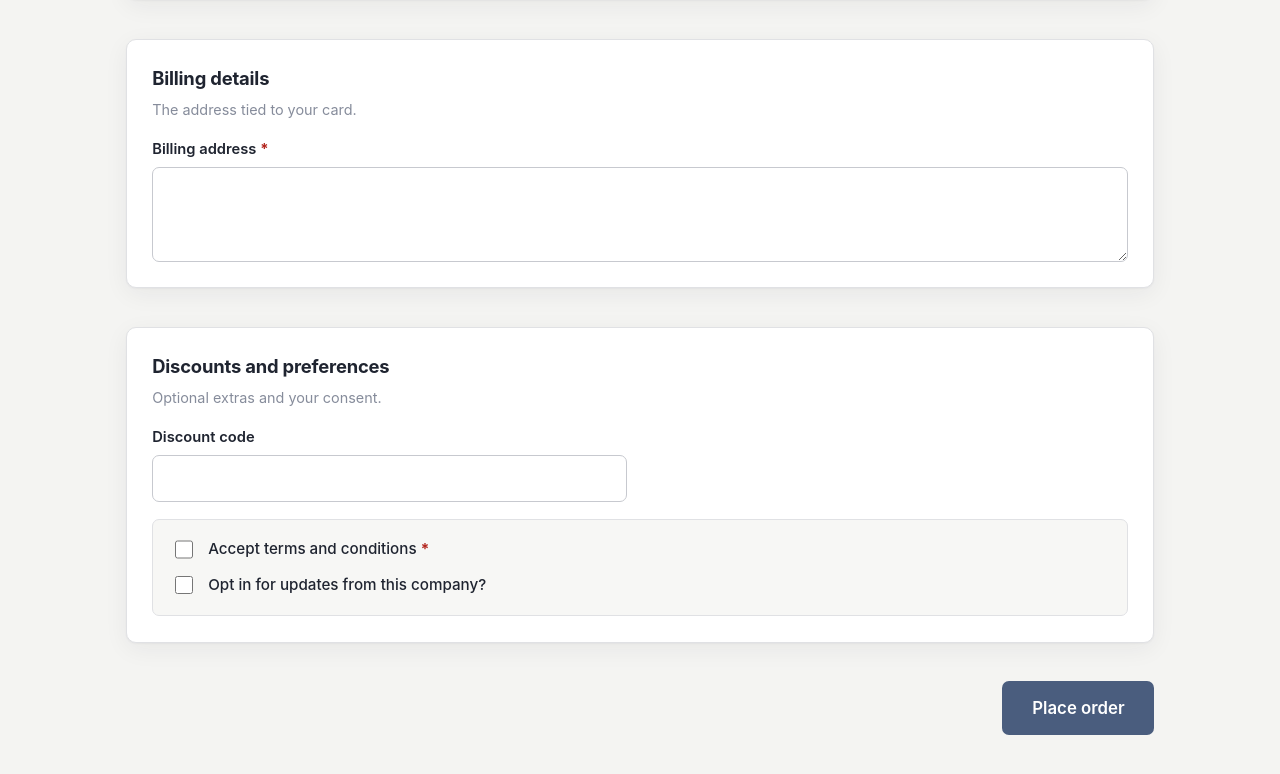
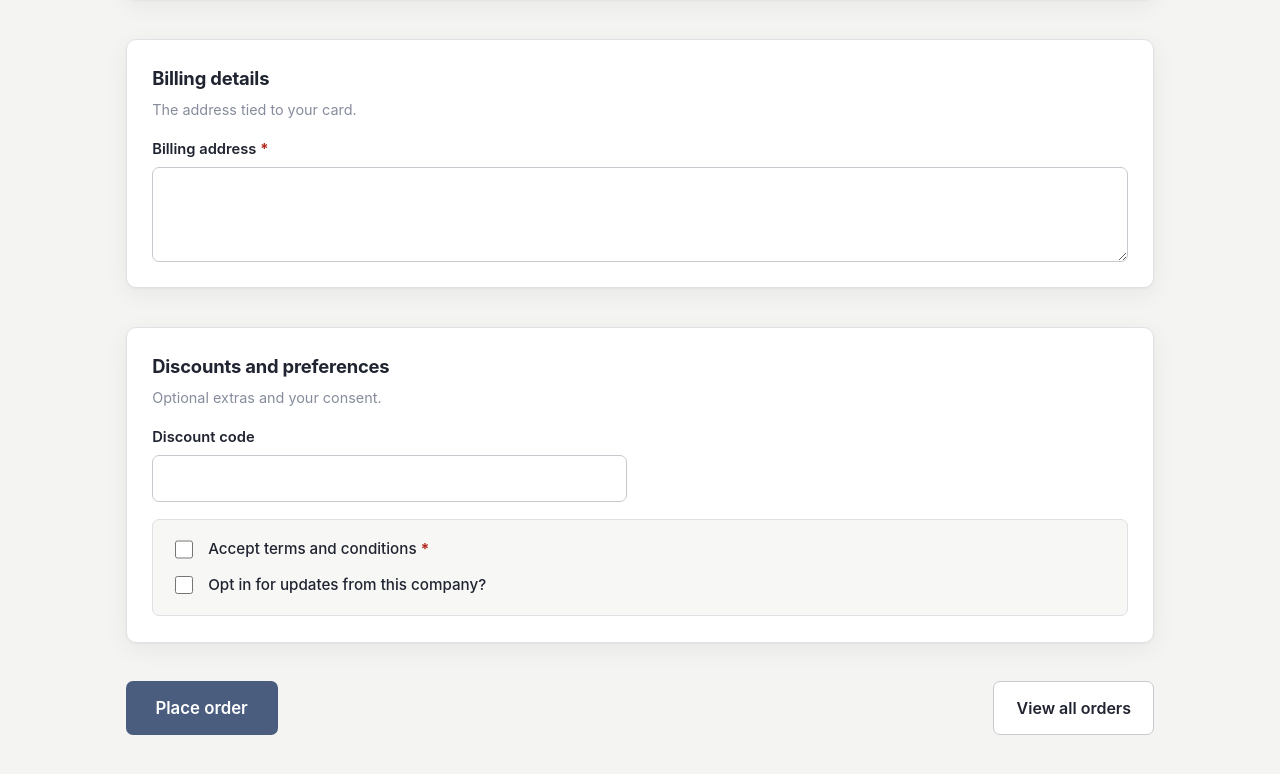
Before and after one commit to cuteshaun/checkout-form, a React (Vite) app: page / in a window 1280 px wide. Shown: the part 1418-2192 px from the top of the page. Built offline with nearby package versions, Linux system fonts and the light colour scheme.

Commit message:
All orders button

```diff
--- a/src/App.css
+++ b/src/App.css
@@ -328,7 +328,9 @@ a {
 
 .form__actions {
     display: flex;
-    justify-content: flex-end;
+    justify-content: space-between;
+    gap: var(--space-2);
+    flex-wrap: wrap;
 }
 
 .btn {
@@ -497,7 +499,7 @@ a {
         font-size: 1.6rem;
     }
 
-    .form__actions .btn--primary {
+    .form__actions .btn {
         width: 100%;
     }
 
--- a/src/App.jsx
+++ b/src/App.jsx
@@ -43,6 +43,10 @@ export default function App() {
     setScreen("checkout");
   }
 
+  function handleViewOrders() {
+    setScreen("confirmation");
+  }
+
   function handleClearOrders() {
     clearOrders();
     setOrders([]);
@@ -65,6 +69,8 @@ export default function App() {
           <CheckoutScreen
             headingRef={checkoutHeadingRef}
             onSubmit={handleOrderSubmit}
+            onViewOrders={handleViewOrders}
+            orderCount={orders.length}
           />
         ) : (
           <ConfirmationScreen
@@ -79,7 +85,7 @@ export default function App() {
   );
 }
 
-function CheckoutScreen({ headingRef, onSubmit }) {
+function CheckoutScreen({ headingRef, onSubmit, onViewOrders, orderCount }) {
   const {
     register,
     handleSubmit,
@@ -571,6 +577,13 @@ function CheckoutScreen({ headingRef, onSubmit }) {
           <button type="submit" className="btn btn--primary">
             Place order
           </button>
+          <button
+            type="button"
+            className="btn btn--ghost"
+            onClick={onViewOrders}
+          >
+            View all orders{orderCount > 0 ? ` (${orderCount})` : ""}
+          </button>
         </div>
       </form>
     </section>
```
